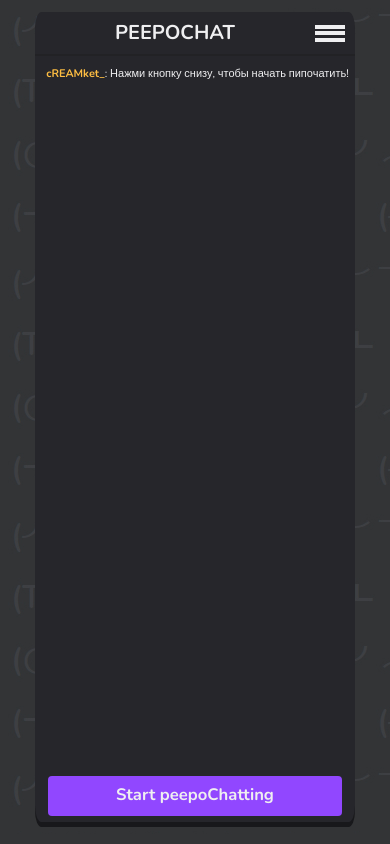
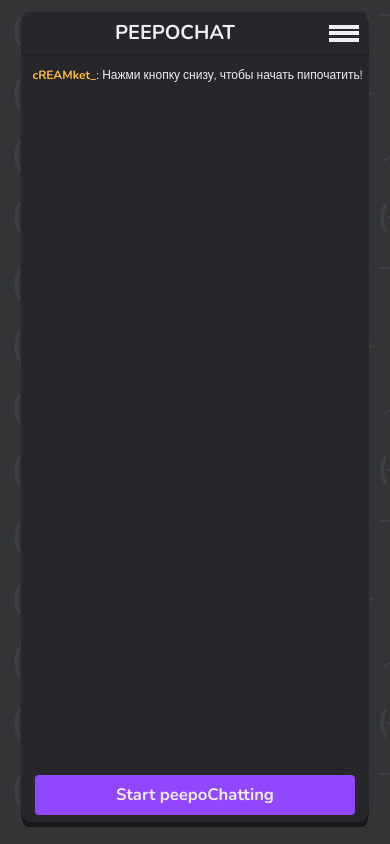
Before and after one commit to peepoChat/peepochat.github.io, a plain HTML site: page index.html in a window 390 px wide. Drawn offline with nearby package versions, Linux system fonts and the light colour scheme.

Commit message:
Some fixes

```diff
--- a/css/style.css
+++ b/css/style.css
@@ -97,14 +97,15 @@ table.chats tbody {
 	text-align: left;
 	padding-top: 5px;
 	padding-bottom: 5px;
-	font-size: 11px;
+	font-size: 12px;
 	scrollbar-width: thin;
 	scrollbar-color: #26262b #26262b;
 	height: 85vh;
 	/* line-height: 15px; */
 	/* font-size: .85em; */
     overflow-y: auto;
-    text-indent: 5px;
+	text-indent: 5px;
+	/* min-width: 320px; */
     overflow-x: hidden;
 	border-top: 2px solid #222225;
 }
@@ -385,6 +386,9 @@ table.chats thead {
 
 .slider{
 	min-width: 0;
+	max-width: 50%;
+	position: relative;
+    transform: translate(50%)
 }
 .slider_item{
 	min-width: 0;
@@ -398,6 +402,8 @@ table.chats thead {
 .slick-slide{
 	max-width: 50%;
 }
+
+
 /* <------------------------------------> */
 
 
@@ -415,9 +421,14 @@ table.chats thead {
 	}
 }
 
-@media (max-width:992px){
+@media (max-width:1040px){
 	.slick-slide{
 		max-width: 50%;
+	}
+	.slider{
+		transform: translate(0);
+		min-width: 0;
+		max-width: unset;
 	}
 }
 
--- a/index.html
+++ b/index.html
@@ -18,7 +18,7 @@
       <!-- Page content -->
       <div class="container-fluid page_content">
         <div class="row justify-content-center">
-          <dic class="col-xl-10">
+          <dic class="col-12">
             <div class="row no-gutters justify-content-center">
               <dic class="col-6 col-sm-3 left">
                 <div class="row no-gutters justify-content-center left_content">
@@ -71,7 +71,7 @@
                 <div class="row justify-content-center slider">
                   <div class="col-12 col-lg-6 ch1 slider_item">
                     <div class="row no-gutters justify-content-center align-items-center">
-                      <div class="col-12 col-md-9 col-lg-12">
+                      <div class="col-12 col-md-10 col-lg-12">
                         <table class="chats chat1">
                           <thead>
                             <tr class="chat-header">
@@ -105,7 +105,7 @@
                   </div>
                   <div class="col-12 col-lg-6 ch2 hide slider_item">
                     <div class="row no-gutters justify-content-center align-items-center">
-                      <div class="col-12 col-md-9 col-lg-12">
+                      <div class="col-12 col-md-10 col-lg-12">
                         <table class="chats chat2">
                           <thead>
                             <tr class="chat-header">
```
